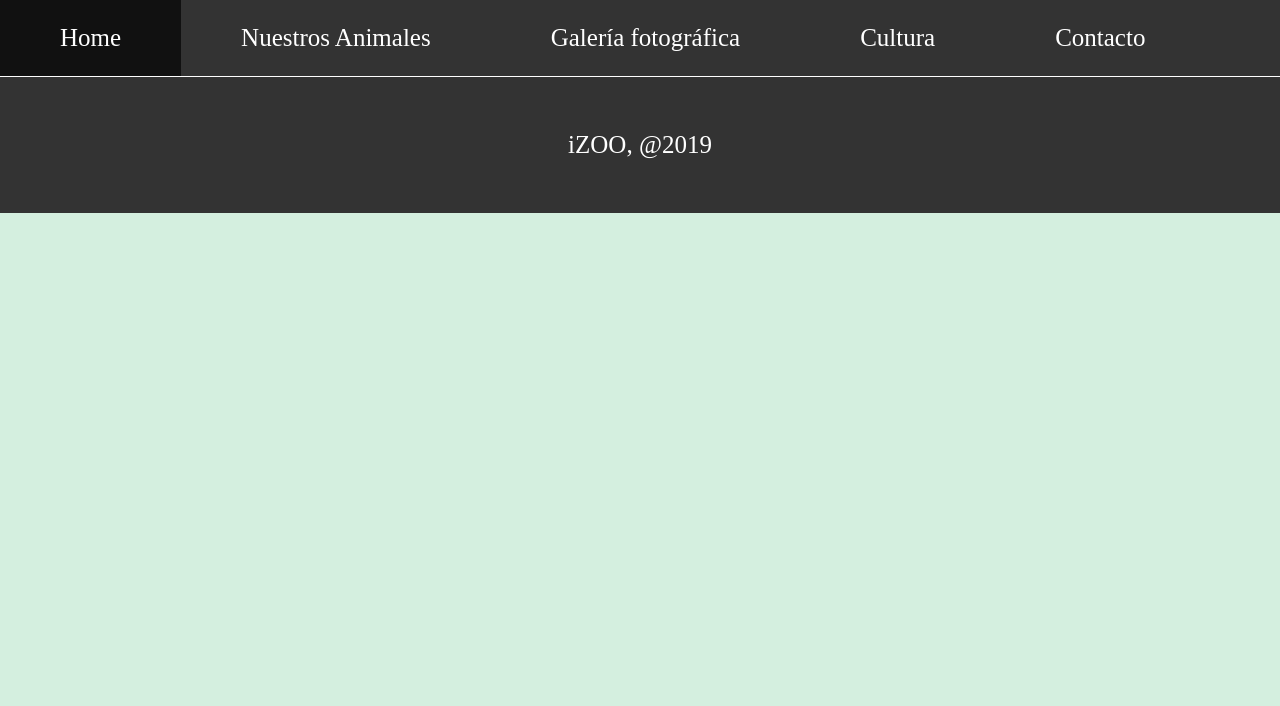
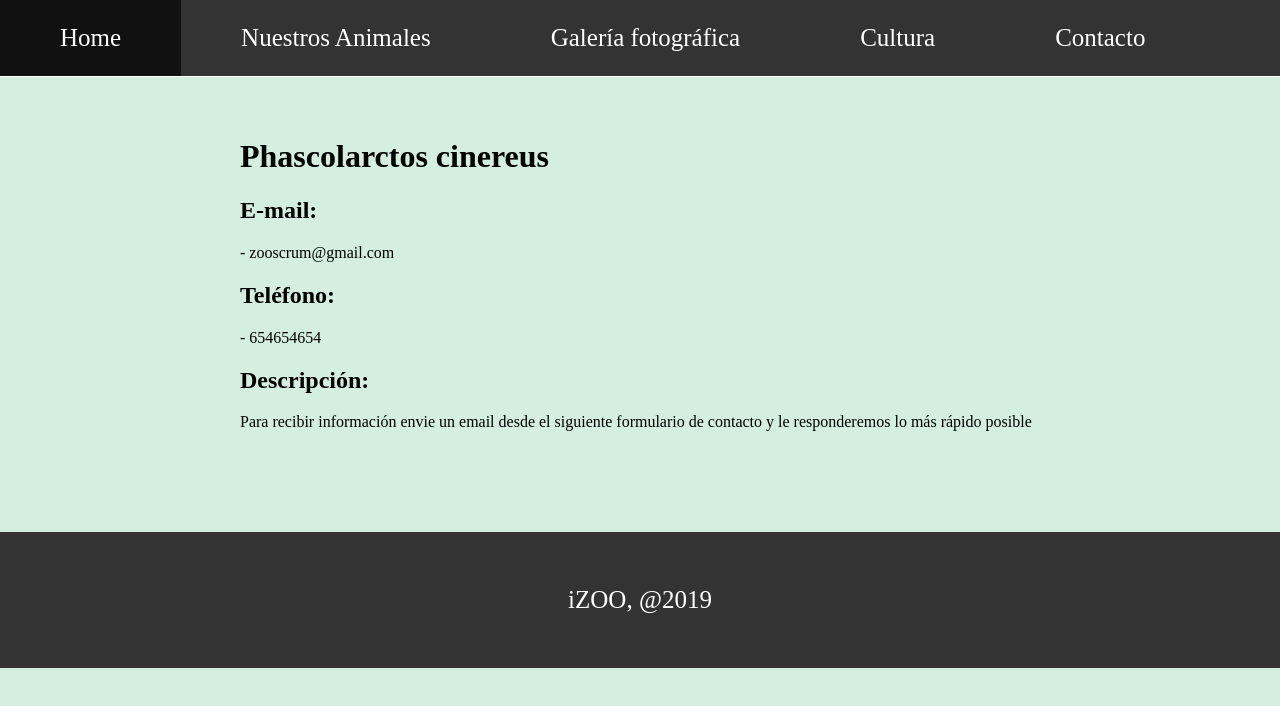
Before and after one commit to Iivanaltia/scrumdev, a plain HTML site: page contacto.html in a window 1280 px wide. Drawn offline with Linux system fonts and the light colour scheme.

Commit message:
Info basica pagina de contacto

```diff
--- a/contacto.html
+++ b/contacto.html
@@ -18,6 +18,19 @@
       <li><a href="contacto.html">Contacto</a></li>
     </ul>
   </nav>
+  <div id="info">
+    <p><h1>Phascolarctos cinereus</h1>
+
+        <h2>E-mail:</h2>
+        - zooscrum@gmail.com
+
+        <h2>Teléfono:<br></h2>
+        - 654654654
+
+        <h2>Descripción:<br></h2>
+        Para recibir información envie un email desde el siguiente formulario de contacto y le responderemos lo más rápido posible</p>
+        <p><br></p>
+  </div>
   <footer>iZOO, @2019</footer>
 </body>
 </html>
```
